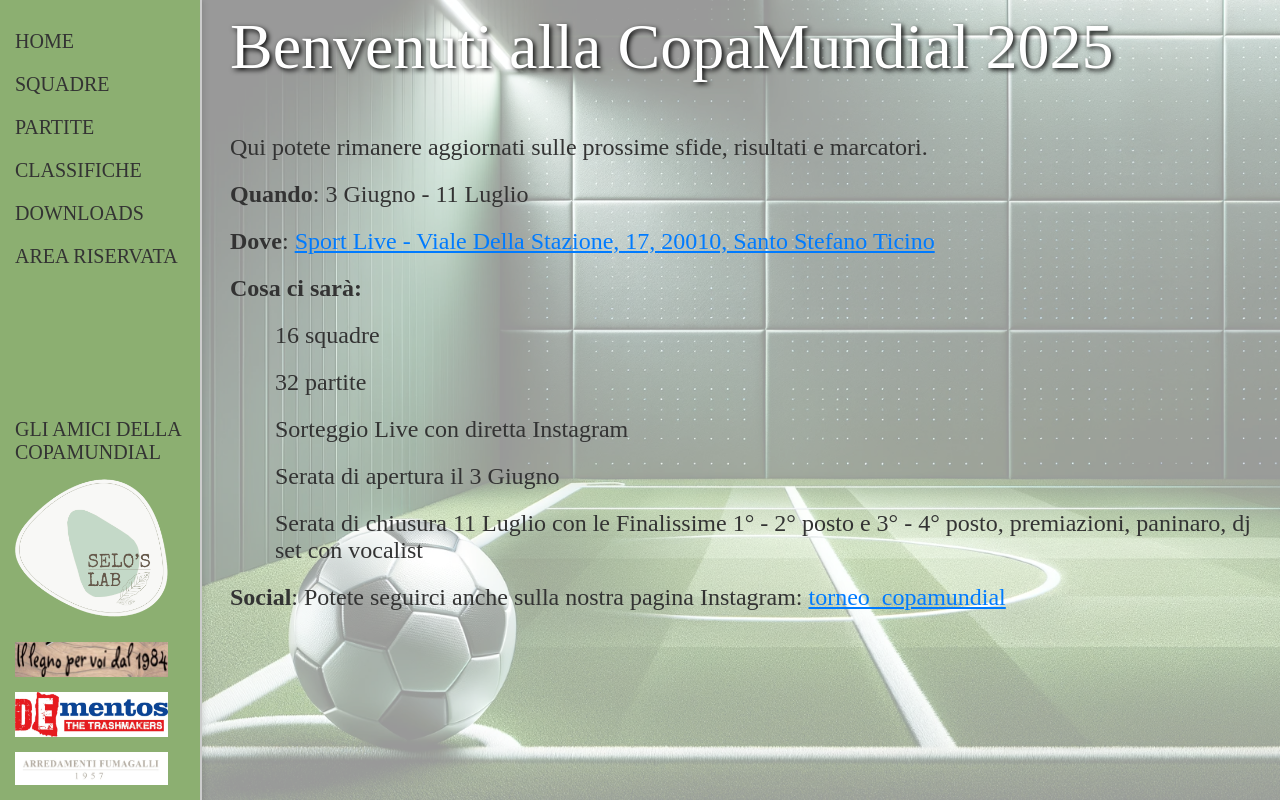
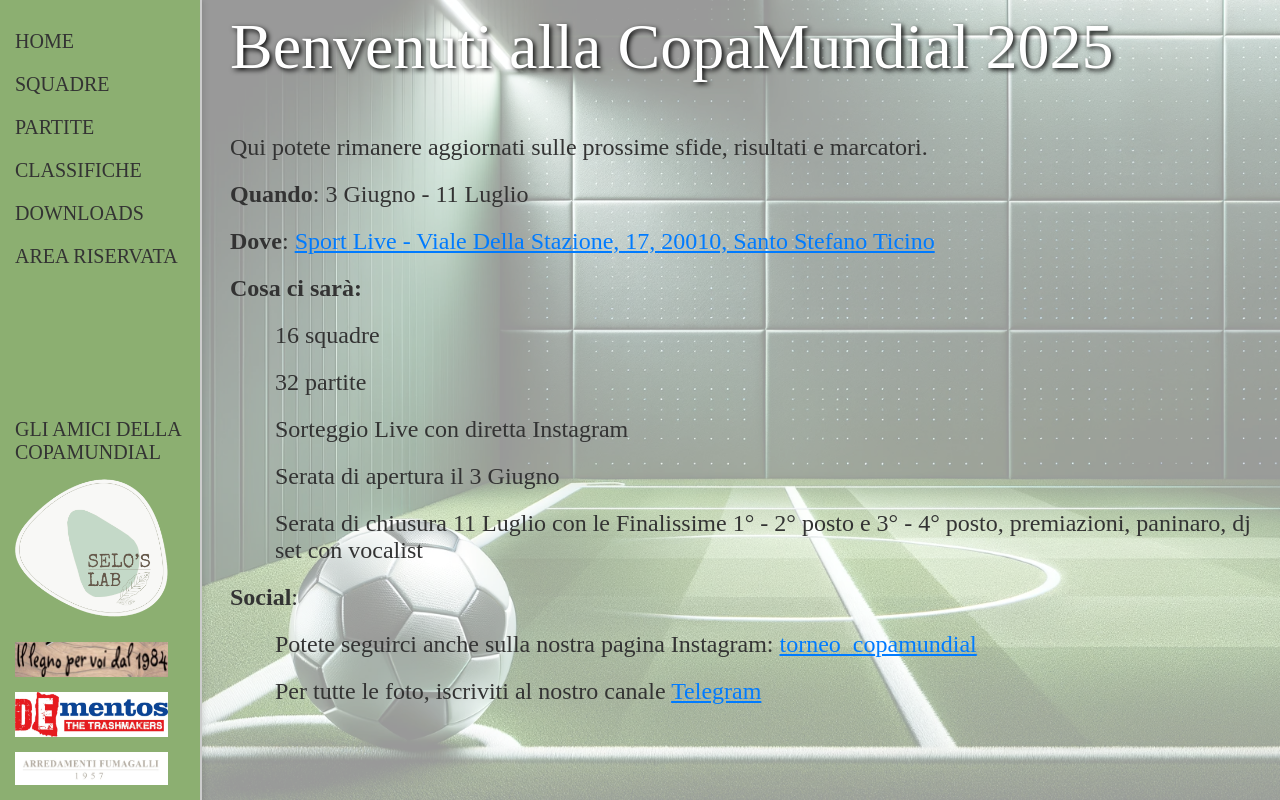
Before and after one commit to lorenzodustycosta/CopaMundialWebsite, a Django app: page / in a window 1280 px wide. Run offline with Django 5.2, Linux system fonts and the light colour scheme.

Commit message:
Telegram

```diff
--- a/football_tournament/templates/tournament/home.html
+++ b/football_tournament/templates/tournament/home.html
@@ -29,13 +29,28 @@
             Sorteggio Live con diretta Instagram
         </li>
         <li class="text" style="margin-bottom: 20px;">
-        Serata di apertura il 3 Giugno <!--con Concerto Live dei <ahref="https://www.instagram.com/p/C6jYZCNNuO6/">Dementos</a> (Cover Band dei GemBoy) + Aperitivo -->
+            Serata di apertura il 3 Giugno
+            <!--con Concerto Live dei <ahref="https://www.instagram.com/p/C6jYZCNNuO6/">Dementos</a> (Cover Band dei GemBoy) + Aperitivo -->
         </li>
         <li class="text" style="margin-bottom: 20px;">
-        Serata di chiusura 11 Luglio con le Finalissime 1° - 2° posto e 3° - 4° posto, premiazioni, paninaro, dj set con
+            Serata di chiusura 11 Luglio con le Finalissime 1° - 2° posto e 3° - 4° posto, premiazioni, paninaro, dj set
+            con
             vocalist
         </li>
     </ul>
 </div>
-<div class="text"><b>Social</b>: Potete seguirci anche sulla nostra pagina Instagram: <a  href="https://www.instagram.com/torneo_copamundial/">torneo_copamundial</a> </div>
+<div class="text"><b>Social</b>:
+
+
+    <ul class="text" style="list-style-type: none; margin-left: 5px;">
+        <li class="text" style="margin-bottom: 20px;">
+            Potete seguirci anche sulla nostra pagina Instagram: <a
+                href="https://www.instagram.com/torneo_copamundial/">torneo_copamundial</a>
+        </li>
+        <li class="text" style="margin-bottom: 20px;">
+            Per tutte le foto, iscriviti al nostro canale <a href="https://t.me/+DalZ4G80baJhODE82">Telegram</a>
+        </li>
+    </ul>
+</div>
+
 {% endblock %}
```
Lines whose indentation alone changed are shown as unchanged.
